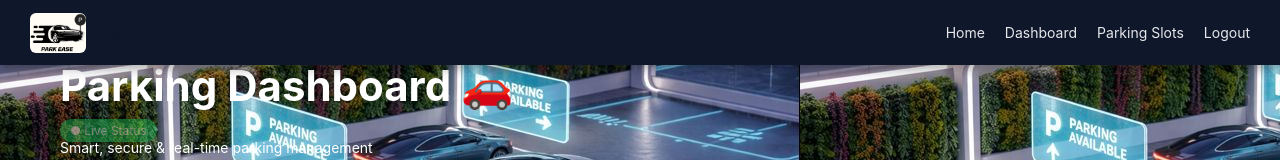
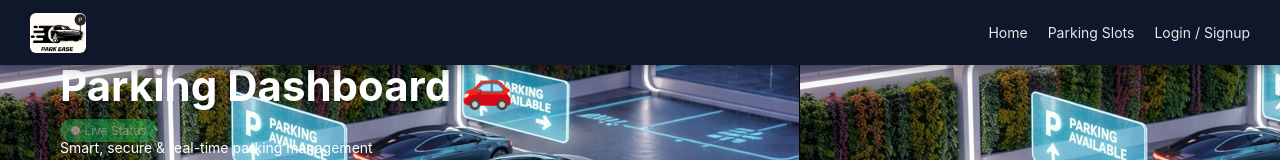
Before and after one commit to pradeep-r04/parkease, a plain HTML site: page Frontend/dashboard.html in a window 1280 px wide. Shown: the top 160 px of the page. Drawn offline with Linux system fonts and the light colour scheme; no server answers.

Commit message:
Remove Dashboard link and add Login/Signup link

```diff
--- a/Frontend/dashboard.html
+++ b/Frontend/dashboard.html
@@ -27,9 +27,8 @@
 
   <ul class="nav-links">
     <li><a href="index.html">Home</a></li>
-    <li><a href="dashboard.html">Dashboard</a></li>
     <li><a href="booking-grid.html">Parking Slots</a></li>
-    <li class="logout" onclick="logout()">Logout</li>
+    <li><a href="login.html">Login / Signup</a></li>
   </ul>
 </nav>
 
```
